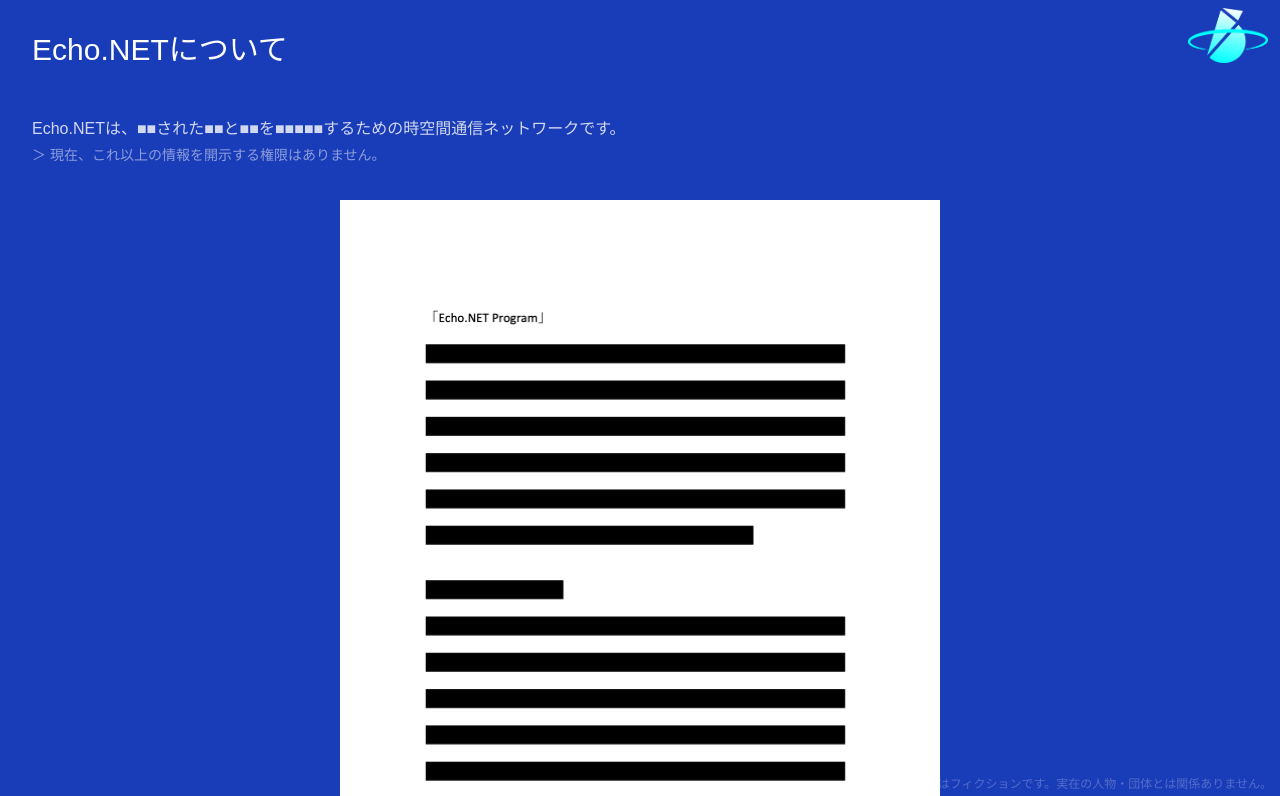
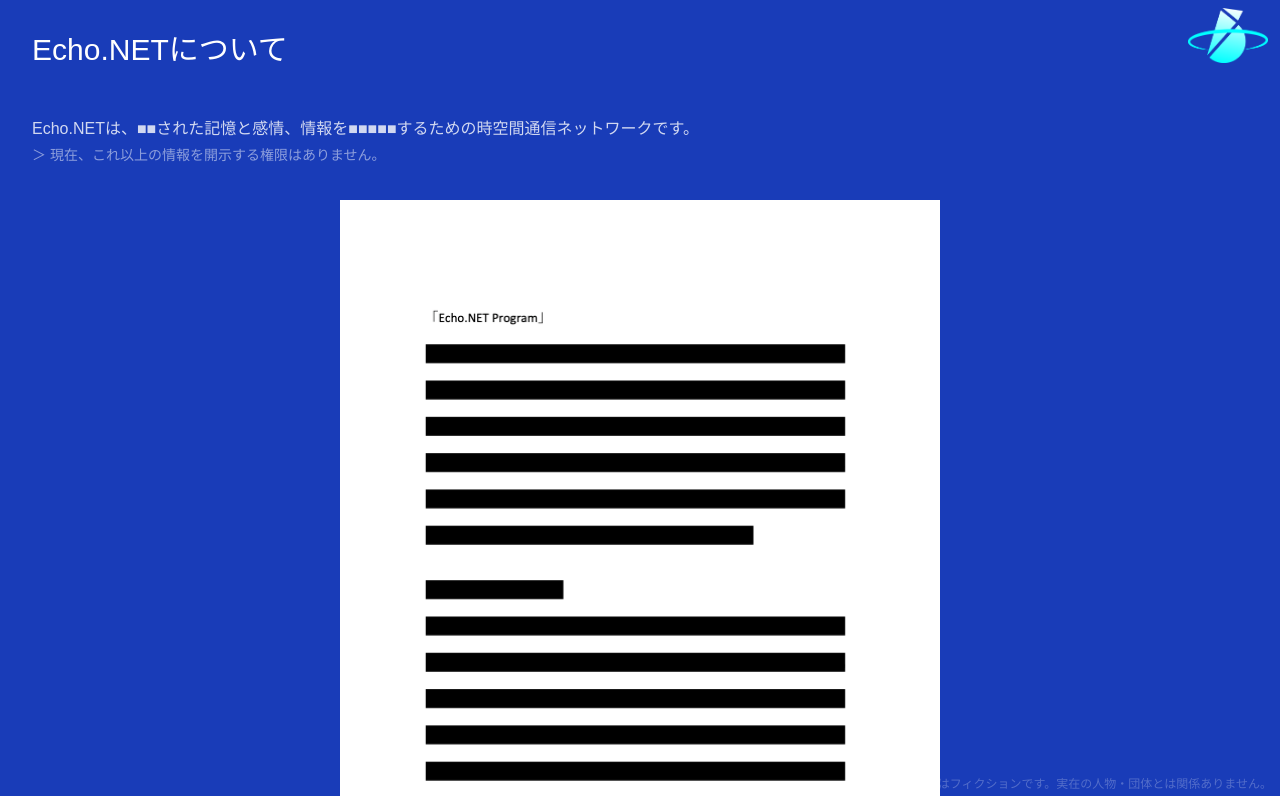
Before and after one commit to Emo-RAMUNE/Echo.NET, a Next.js app: page /about in a window 1280 px wide. Shown: the top 796 px of the page. Built offline with nearby package versions, Linux system fonts and the light colour scheme.

Commit message:
Update page.tsx

```diff
--- a/app/about/page.tsx
+++ b/app/about/page.tsx
@@ -14,7 +14,7 @@
 
       <p className="mb-4 leading-relaxed">
   <span className="opacity-80">
-    　Echo.NETは、■■された■■と■■を■■■■■するための時空間通信ネットワークです。
+    　Echo.NETは、■■された記憶と感情、情報を■■■■■するための時空間通信ネットワークです。
   </span>
   <br />
   <span className="opacity-50 text-sm">
```
